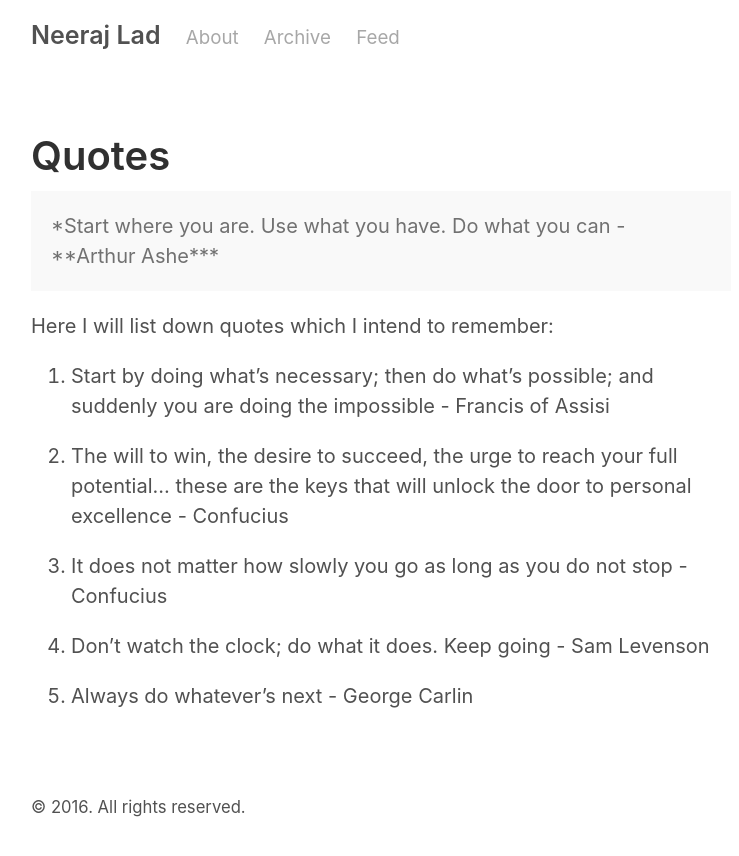
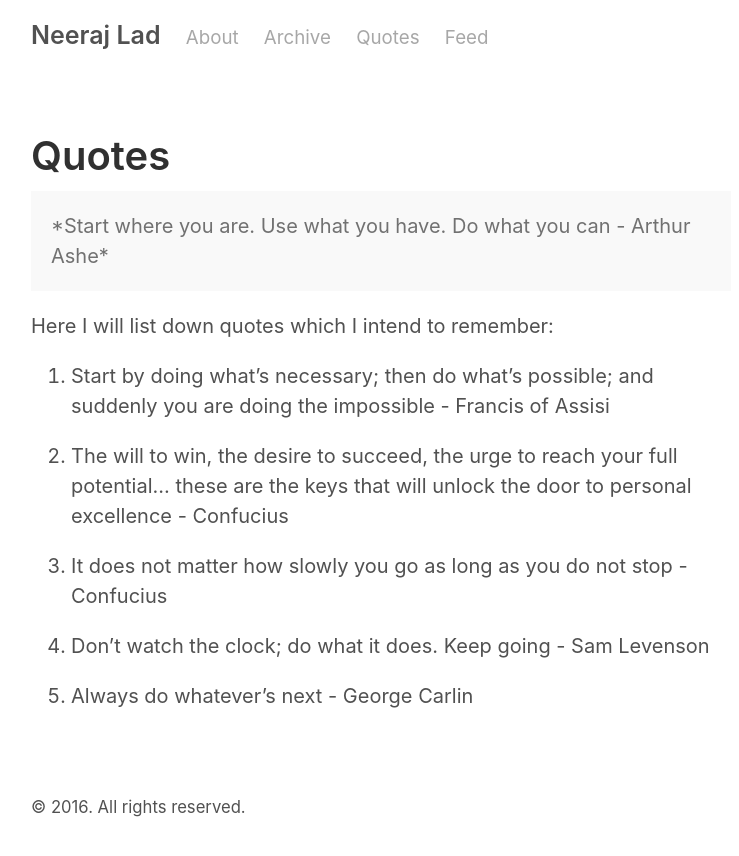
Before and after one commit to neeraj-lad/neeraj-lad.github.io, a Jekyll site: the page built from quotes.md, in a window 1280 px wide. Shown: the top 856 px of the page, without its empty margins (259-998 px from the left). Built offline with Jekyll 4.4.1, drawn with Linux system fonts in a browser that asks for light colours.

Commit message:
Add quotes page
Change emphasis for Arthur Ashe in message

```diff
--- a/_config.yml
+++ b/_config.yml
@@ -30,6 +30,7 @@ github:
 pages_list:
   About: '/about/'
   Archive: '/archive/'
+  Quotes: '/quotes/'
   Feed: '/atom.xml'
 
 # Gems
--- a/quotes.md
+++ b/quotes.md
@@ -4,7 +4,7 @@ title: Quotes
 ---
 
 <p class="message">
-*Start where you are. Use what you have. Do what you can - **Arthur Ashe***
+*Start where you are. Use what you have. Do what you can - Arthur Ashe*
 </p>
 
 Here I will list down quotes which I intend to remember:
```
